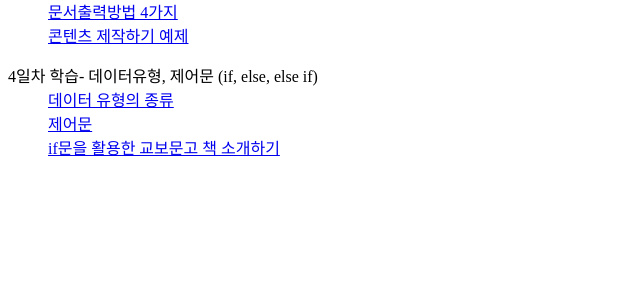
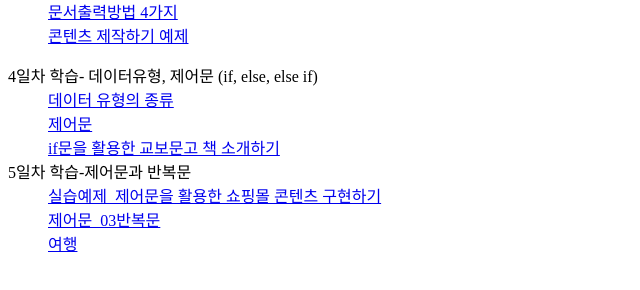
Before and after one commit to CindyKim0519/javascript-j_query, a plain HTML site: page index.html in a window 1280 px wide. Shown: the part 124-414 px from the top of the page, without its empty margins (0-640 px from the left). Drawn offline with Linux system fonts and the light colour scheme.

Commit message:
제어문

```diff
--- a/index.html
+++ b/index.html
@@ -18,6 +18,11 @@
     <dd><a href="./1218/01데이터의 유형.html" title="데이터 유형의 종류">데이터 유형의 종류</a></dd>
     <dd><a href="./1218/02재어문 control.html" title="제어문">제어문</a></dd>
     <dd><a href="./1218/실습예제-if문을 활용한 교보문고 책 소개하기.html" title="if문을 활용한 교보문고 책 소개하기">if문을 활용한 교보문고 책 소개하기</a></dd>
+
+    <dt>5일차 학습-제어문과 반복문</dt>
+    <dd><a href="./1219/실습예제_제어문을 활용한 쇼핑몰 콘텐츠 구현하기.html" title="실습예제_제어문을 활용한 쇼핑몰 콘텐츠 구현하기">실습예제_제어문을 활용한 쇼핑몰 콘텐츠 구현하기</a></dd>
+    <dd><a href="./1219/제어문_03반복문.html" title="제어문_03반복문">제어문_03반복문</a></dd>
+    <dd><a href="./1219/실습예제 여행.html" title="여행">여행</a></dd>
 </body>
 </body>
 </html>
```
